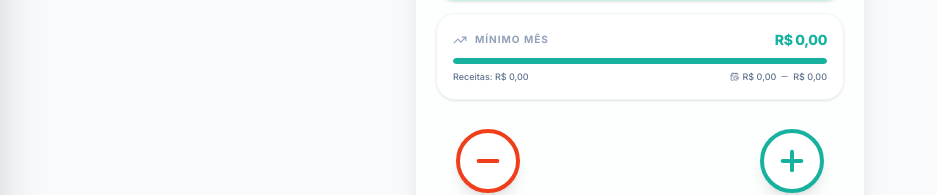
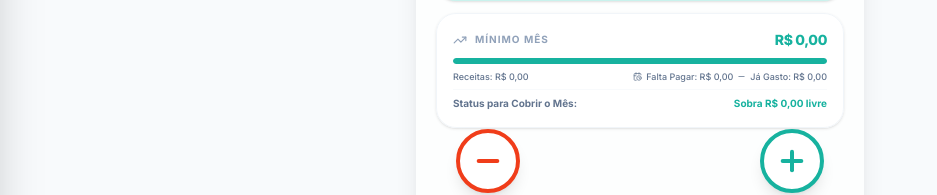
Before and after one commit to joaopedrojanu3/financeiro-app, a Next.js app: page / in a window 1280 px wide. Shown: the part 522-717 px from the top of the page, without its empty margins (0-937 px from the left). Built offline with nearby package versions, Linux system fonts and the light colour scheme; no server answers.

Commit message:
feat: adiciona mostrador claro de status de sobra ou falta para cobrir o minimo do mes na dashboard

```diff
--- a/src/app/page.tsx
+++ b/src/app/page.tsx
@@ -272,7 +272,15 @@ function DashboardContent() {
               </div>
               <div className="flex justify-between items-center text-[9px] font-medium text-slate-500">
                 <span>Receitas: {fmt(income)}</span>
-                <span className="flex items-center gap-1"><CalendarClock size={9} /> {fmt(rendimentoMinimo)} <Minus size={9} /> {fmt(expense)}</span>
+                <span className="flex items-center gap-1"><CalendarClock size={9} /> Falta Pagar: {fmt(rendimentoMinimo)} <Minus size={9} /> Já Gasto: {fmt(expense)}</span>
+              </div>
+              <div className="flex justify-between items-center text-[10px] font-bold mt-1.5 pt-1.5 border-t border-slate-50">
+                <span className="text-slate-500">Status para Cobrir o Mês:</span>
+                <span className={isIncomeSufficient ? 'text-[#17B29F]' : 'text-[#F03D1A]'}>
+                  {isIncomeSufficient
+                    ? `Sobra ${fmt(income - rendimentoMinimoTotal)} livre`
+                    : `Falta ${fmt(rendimentoMinimoTotal - income)}`}
+                </span>
               </div>
             </div>
 
```
